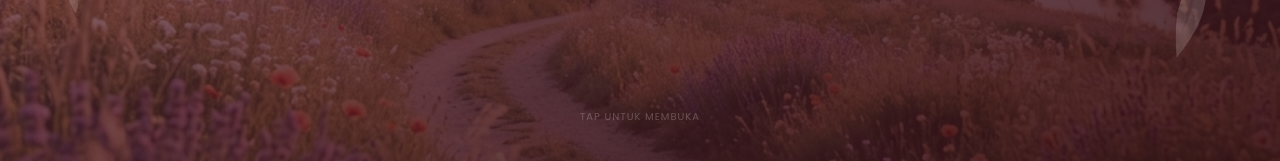
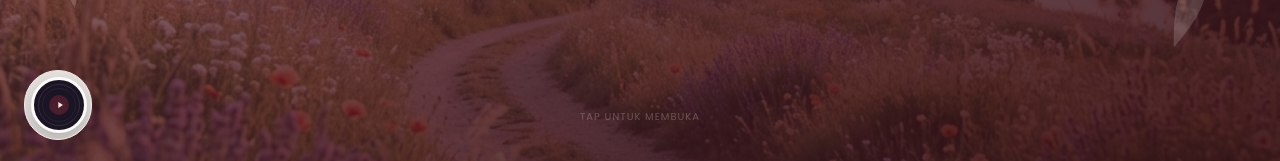
Before and after one commit to DanuZen/sayangallya, a Next.js app in the folder frontend/: page / in a window 1280 px wide. Shown: the part 636-797 px from the top of the page. Built offline with nearby package versions, Linux system fonts and the light colour scheme; a web font is replaced by a local one.

Commit message:
feat: add FloatingMusicPlayer component

```diff
--- /dev/null
+++ b/frontend/components/FloatingMusicPlayer.tsx
@@ -0,0 +1,117 @@
+"use client";
+
+import { useState, useRef, useEffect } from "react";
+import { motion, AnimatePresence } from "framer-motion";
+
+export default function FloatingMusicPlayer() {
+  const [isPlaying, setIsPlaying] = useState(false);
+  const [hasStarted, setHasStarted] = useState(false);
+  const [isHovered, setIsHovered] = useState(false);
+  const audioRef = useRef<HTMLAudioElement | null>(null);
+
+  const isExpanded = isPlaying || isHovered;
+
+  useEffect(() => {
+    if (audioRef.current) {
+      audioRef.current.volume = 0.4;
+    }
+  }, []);
+
+  const togglePlay = () => {
+    if (audioRef.current) {
+      if (isPlaying) {
+        audioRef.current.pause();
+      } else {
+        audioRef.current.play().catch(e => console.log("Audio play failed:", e));
+      }
+      setIsPlaying(!isPlaying);
+      if (!hasStarted) setHasStarted(true);
+    }
+  };
+
+  return (
+    <motion.div
+      initial={{ opacity: 0, y: 30 }}
+      animate={{
+        opacity: 1,
+        y: 0,
+        width: isExpanded ? 246 : 68
+      }}
+      transition={{
+        opacity: { duration: 1, delay: 1.5 },
+        y: { duration: 1, delay: 1.5 },
+        width: { duration: 0.4, type: "spring", bounce: 0.2 }
+      }}
+      onMouseEnter={() => setIsHovered(true)}
+      onMouseLeave={() => setIsHovered(false)}
+      className="fixed bottom-6 left-6 z-[999] flex items-center gap-4 bg-[#FCFBF9]/90 backdrop-blur-md border border-[#F3EAE3] rounded-full p-1.5 shadow-[0_8px_25px_rgba(74,30,44,0.15)] overflow-hidden"
+    >
+      {/*
+        GANTI SRC AUDIO INI DENGAN LAGU PILIHANMU!
+        Contoh: simpan file "lagu-kita.mp3" di folder public/
+        lalu ubah src menjadi src="/lagu-kita.mp3"
+      */}
+      <audio
+        ref={audioRef}
+        loop
+        src="https://www.soundhelix.com/examples/mp3/SoundHelix-Song-1.mp3"
+      />
+
+      {/* Play/Pause Button - Premium Vinyl Record Style */}
+      <motion.button
+        whileHover={{ scale: 1.05 }}
+        whileTap={{ scale: 0.95 }}
+        onClick={togglePlay}
+        className="relative flex-shrink-0 w-14 h-14 rounded-full flex items-center justify-center bg-[#1B1425] text-[#F3EAE3] shadow-[0_10px_30px_rgba(0,0,0,0.3)] border-[3px] border-[#FCFBF9]"
+      >
+        {/* Vinyl Grooves */}
+        <div className="absolute inset-1 rounded-full border border-white/10" />
+        <div className="absolute inset-2 rounded-full border border-white/5" />
+
+        {/* Record Label / Play Icon */}
+        <div className="relative w-5 h-5 rounded-full bg-maroon flex items-center justify-center shadow-inner">
+          {isPlaying ? (
+            <svg width="8" height="8" viewBox="0 0 24 24" fill="currentColor">
+              <rect x="5" y="3" width="5" height="18" rx="1" />
+              <rect x="14" y="3" width="5" height="18" rx="1" />
+            </svg>
+          ) : (
+            <svg width="10" height="10" viewBox="0 0 24 24" fill="currentColor" className="ml-0.5">
+              <path d="M8 5v14l11-7z" />
+            </svg>
+          )}
+        </div>
+
+        {/* Spinning animation overlay when playing */}
+        <AnimatePresence>
+          {isPlaying && (
+            <motion.div
+              initial={{ opacity: 0 }}
+              animate={{ opacity: 1 }}
+              exit={{ opacity: 0 }}
+              className="absolute inset-0 rounded-full"
+              style={{ background: "conic-gradient(from 0deg, transparent 0%, rgba(255,255,255,0.1) 15%, transparent 30%)" }}
+            />
+          )}
+        </AnimatePresence>
+      </motion.button>
+
+      {/* Track Info Marquee */}
+      <div className="flex flex-col overflow-hidden flex-shrink-0 w-36 pointer-events-none select-none">
+        <span className="font-poppins text-[9px] uppercase tracking-[0.25em] text-maroon/60 font-semibold">
+          Now Playing
+        </span>
+        <div className="relative w-full h-6 overflow-hidden mt-0.5" style={{ maskImage: "linear-gradient(to right, transparent, black 10%, black 90%, transparent)" }}>
+          <motion.div
+            animate={isPlaying ? { x: ["0%", "-50%"] } : { x: "0%" }}
+            transition={{ duration: 12, repeat: Infinity, ease: "linear" }}
+            className="absolute whitespace-nowrap font-dancing text-lg text-maroon/90 flex gap-2 drop-shadow-sm"
+          >
+            <span>Our Love Story Soundtrack •</span>
+            <span>Our Love Story Soundtrack •</span>
+          </motion.div>
+        </div>
+      </div>
+    </motion.div>
+  );
+}
```
